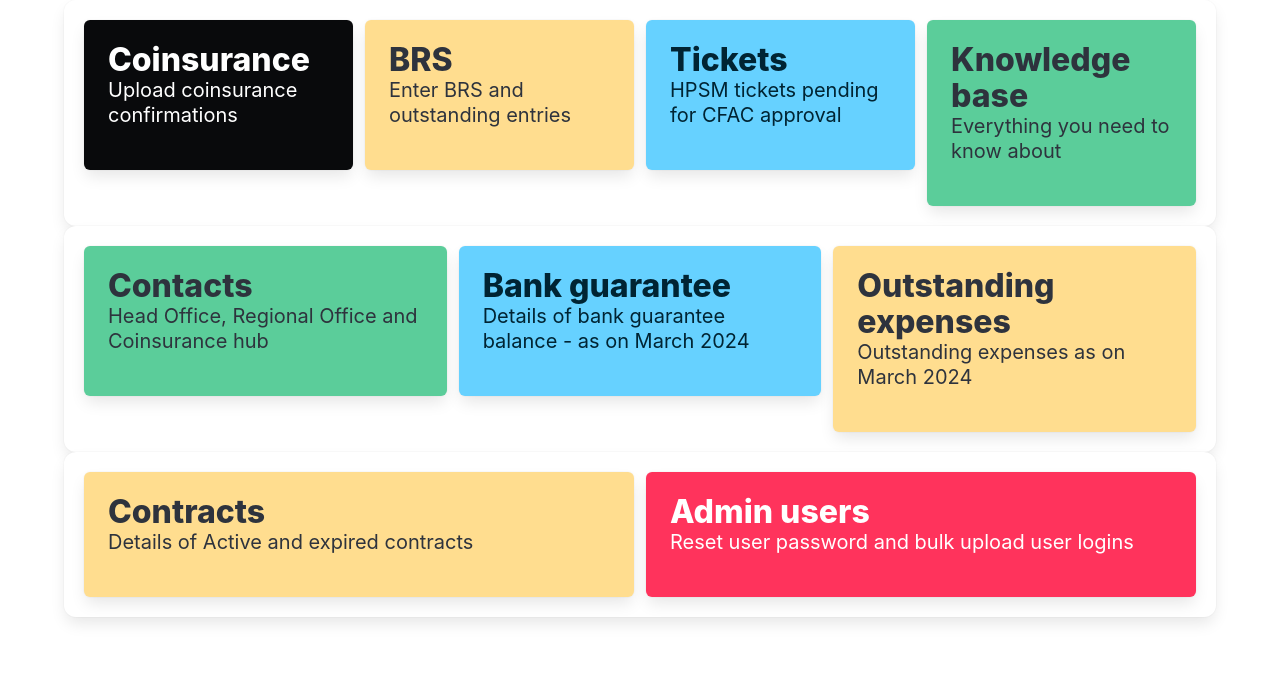
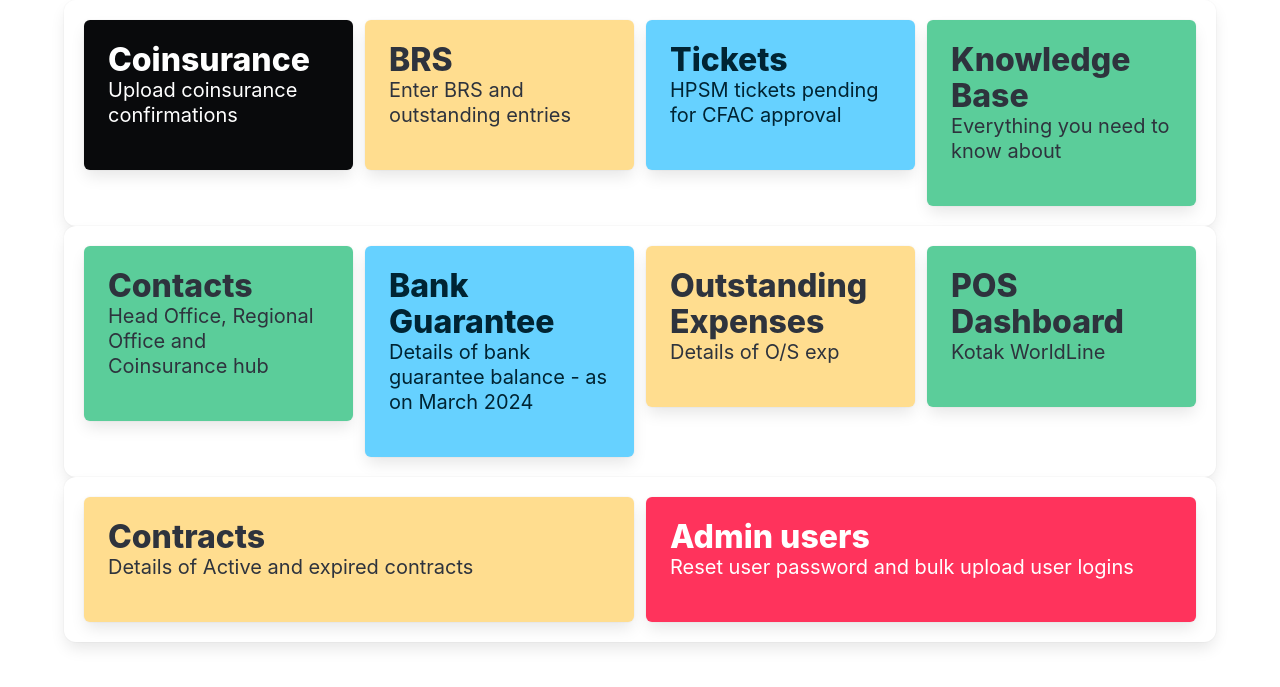
Before and after one commit to jokerdino/cfac_portal, a Flask app: page / in a window 1280 px wide. Shown: the part 56-743 px from the top of the page. Run offline with Flask 3, Linux system fonts and the light colour scheme; a user stored in the database is signed in; style sheets or scripts are compiled from the project's sources.

Commit message:
Enable POS dashboard link in homepage

```diff
--- a/app/main/routes.py
+++ b/app/main/routes.py
@@ -1,5 +1,5 @@
 from flask import redirect, render_template, url_for
-from flask_login import current_user
+from flask_login import current_user, login_required
 
 from app.main import main_bp
 
@@ -10,3 +10,9 @@ def index():
         return render_template("index.html")
     else:
         return redirect(url_for("users.login_page"))
+
+
+@main_bp.route("/pos")
+@login_required
+def pos_dashboard():
+    return render_template("pos_dashboard.html")
--- a/app/main/templates/index.html
+++ b/app/main/templates/index.html
@@ -91,7 +91,7 @@
         <a href="{{ url_for('knowledge_base.knowledge_base_home_page') }}">
     <article class="box notification has-background-success-60">
       <div class="content">
-        <p class="title">Knowledge base</p>
+        <p class="title">Knowledge Base</p>
         <p class="subtitle">Everything you need to know about</p>
         <div class="content">
 
@@ -123,7 +123,7 @@
       <a href="{{ url_for('bg.bg_homepage') }}">
     <article class="box notification is-info">
       <div class="content">
-        <p class="title">Bank guarantee</p>
+        <p class="title">Bank Guarantee</p>
         <p class="subtitle">Details of bank guarantee balance - as on March 2024</p>
         <div class="content">
 
@@ -138,8 +138,23 @@
       <a href="{{ url_for('outstanding_expenses.os_homepage') }}">
     <article class="box notification has-background-warning-80">
       <div class="content">
-        <p class="title">Outstanding expenses</p>
-        <p class="subtitle">Outstanding expenses as on March 2024</p>
+        <p class="title">Outstanding Expenses</p>
+        <p class="subtitle">Details of O/S exp</p>
+        <div class="content">
+
+        </div>
+      </div>
+    </article>
+          </a>
+  </div>
+        {% endif %}
+                 {% if current_user.user_type != "coinsurance_hub_user" %}
+              <div class="cell">
+      <a href="{{ url_for('main.pos_dashboard') }}">
+    <article class="box notification has-background-success-60">
+      <div class="content">
+        <p class="title">POS Dashboard</p>
+        <p class="subtitle">Kotak WorldLine</p>
         <div class="content">
 
         </div>
```
